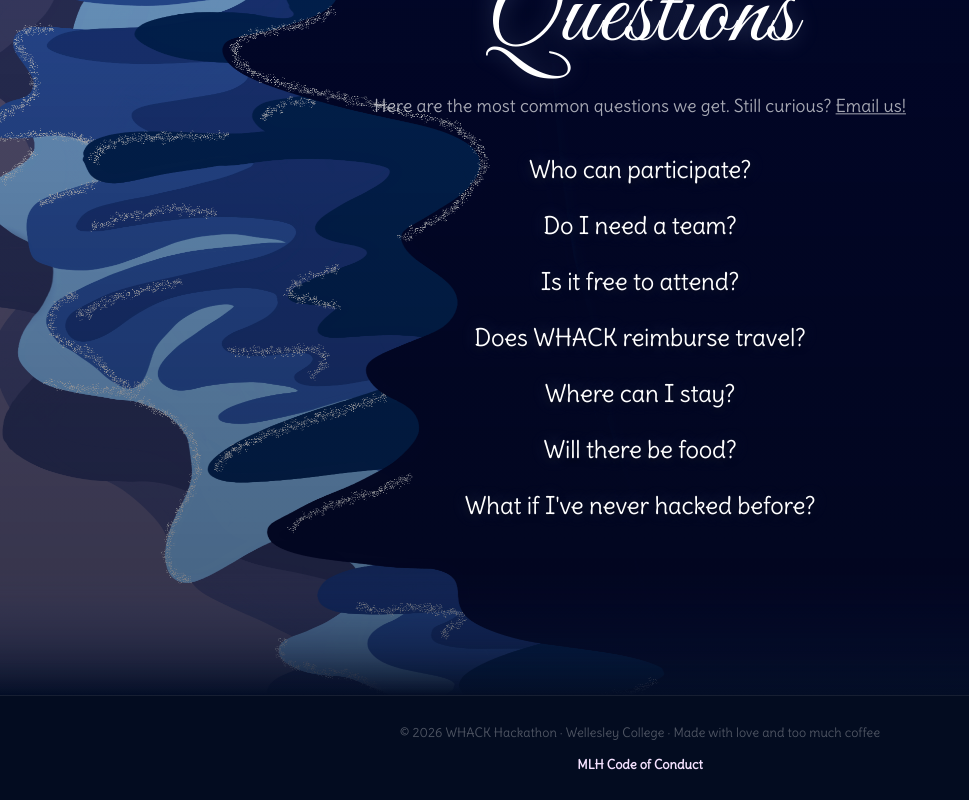
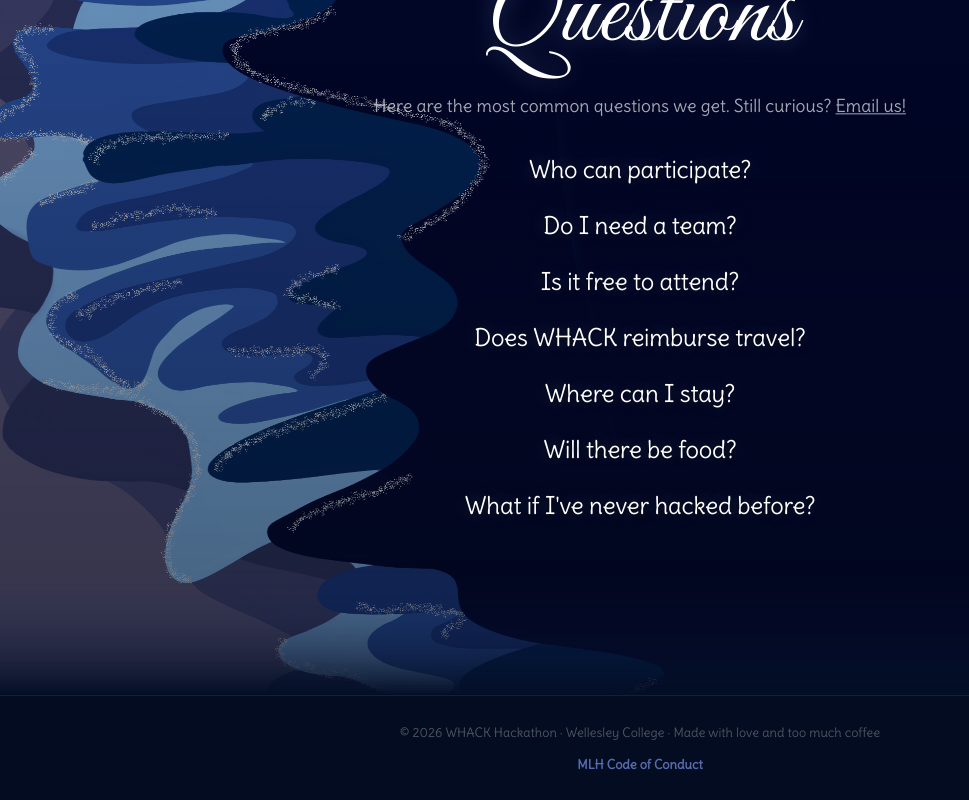
Before and after one commit to hsu-emily/Whack2026-Website, a React (Vite) app: page / in a window 1280 px wide. Shown: the part 4442-5242 px from the top of the page, without its empty margins (0-969 px from the left). Built offline with nearby package versions, Linux system fonts and the light colour scheme.

Commit message:
edit footer color

```diff
--- a/src/index.css
+++ b/src/index.css
@@ -2030,7 +2030,7 @@ footer {
 
 .footer-link {
   font-weight:bold;
-  color:#F5E2FF;
+  color:#576BAF;
   text-decoration: none;
 }
 
```
